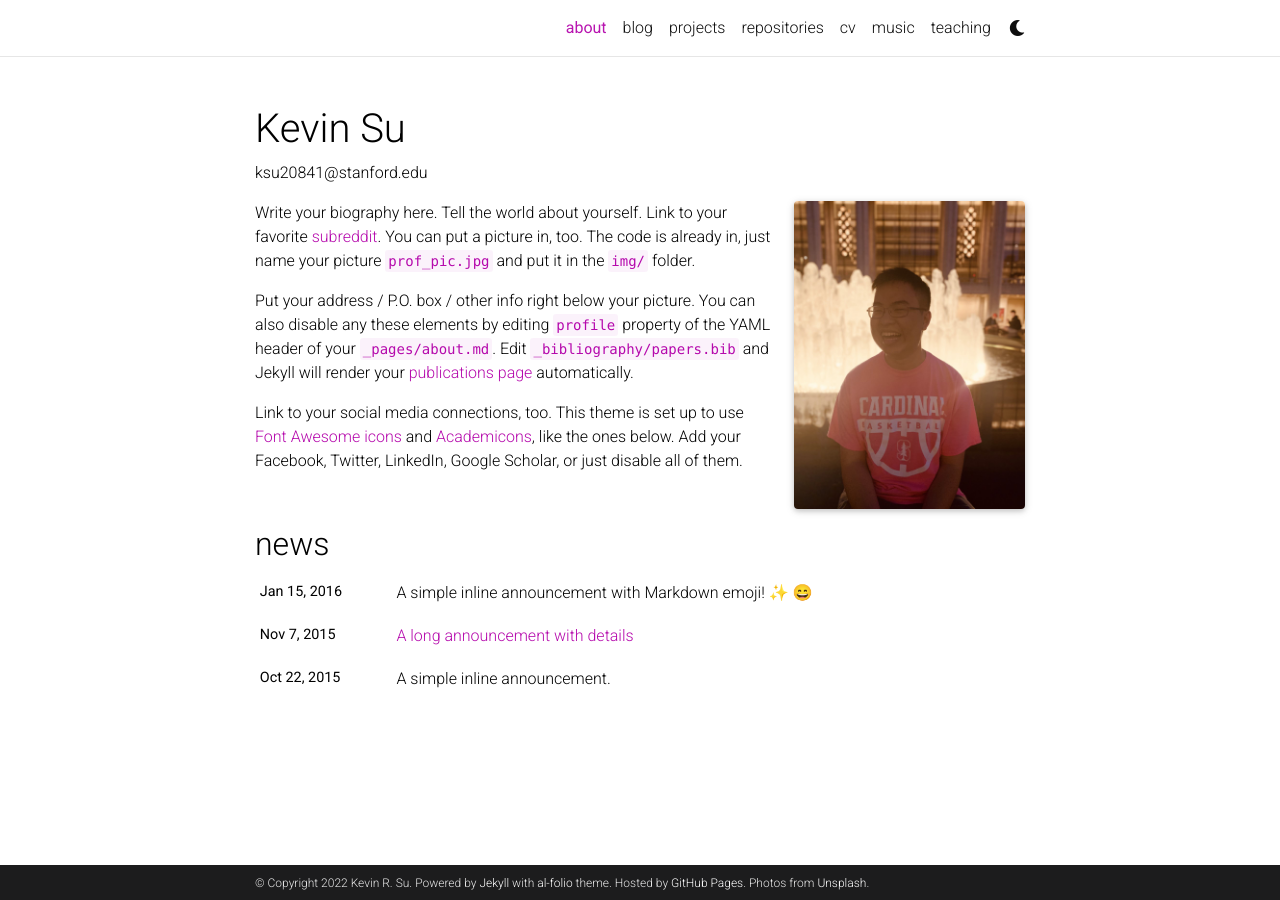
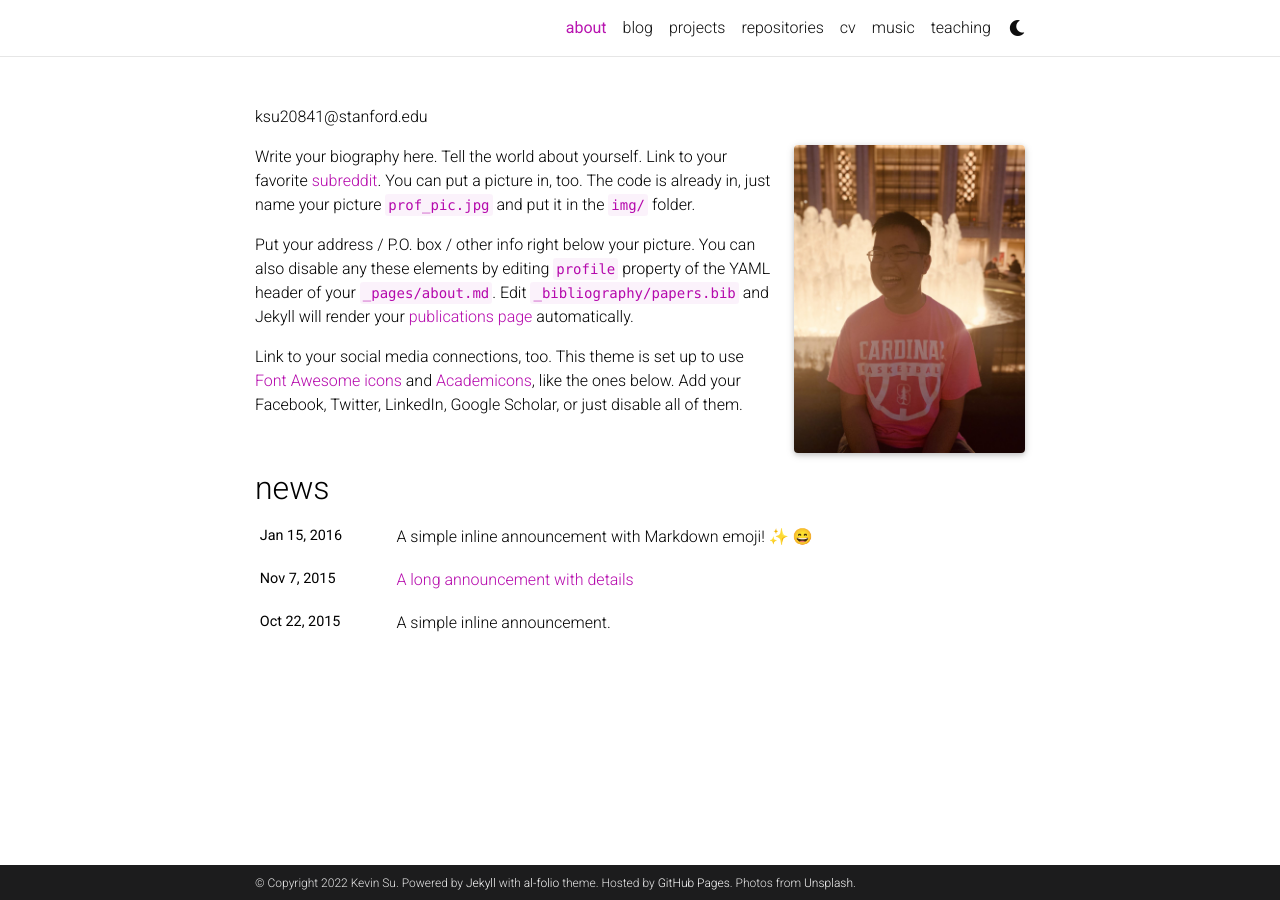
Before and after one commit to kevin20841/kevin20841.github.io, a Jekyll site: the page built from _pages/about.md, in a window 1280 px wide. Built offline with Jekyll 4.4.1, drawn with Linux system fonts in a browser that asks for light colours; full-size pictures stand in for the smaller copies a plugin makes; emoji names are drawn with the system emoji font; comment, search, counter and statistics services are not loaded; a style sheet for code colours, icons or effects is not loaded.

Commit message:
Update _config.yml

```diff
--- a/_config.yml
+++ b/_config.yml
@@ -2,11 +2,11 @@
 # Site settings
 # -----------------------------------------------------------------------------
 
-title: Kevin Su # the website title (if blank, full name will be used instead)
+title: # the website title (if blank, full name will be used instead)
 first_name: Kevin
-middle_name: R.
+middle_name:
 last_name: Su
-email: you@example.com
+email: ksu20841@stanford.edu
 description: > # the ">" symbol means to ignore newlines until "footer_text:"
   A simple, whitespace theme for academics. Based on [*folio](https://github.com/bogoli/-folio) design.
 footer_text: >
```
